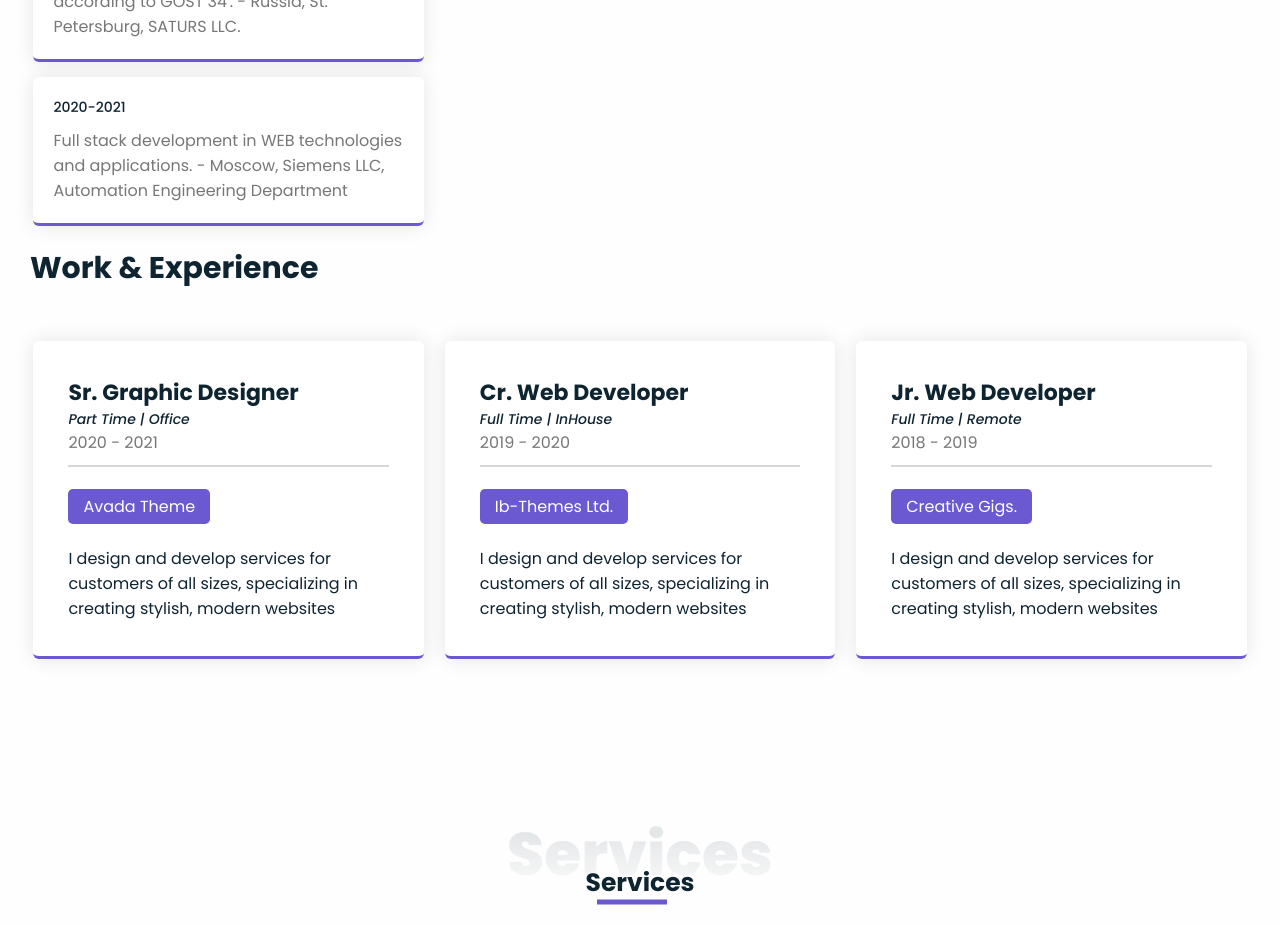
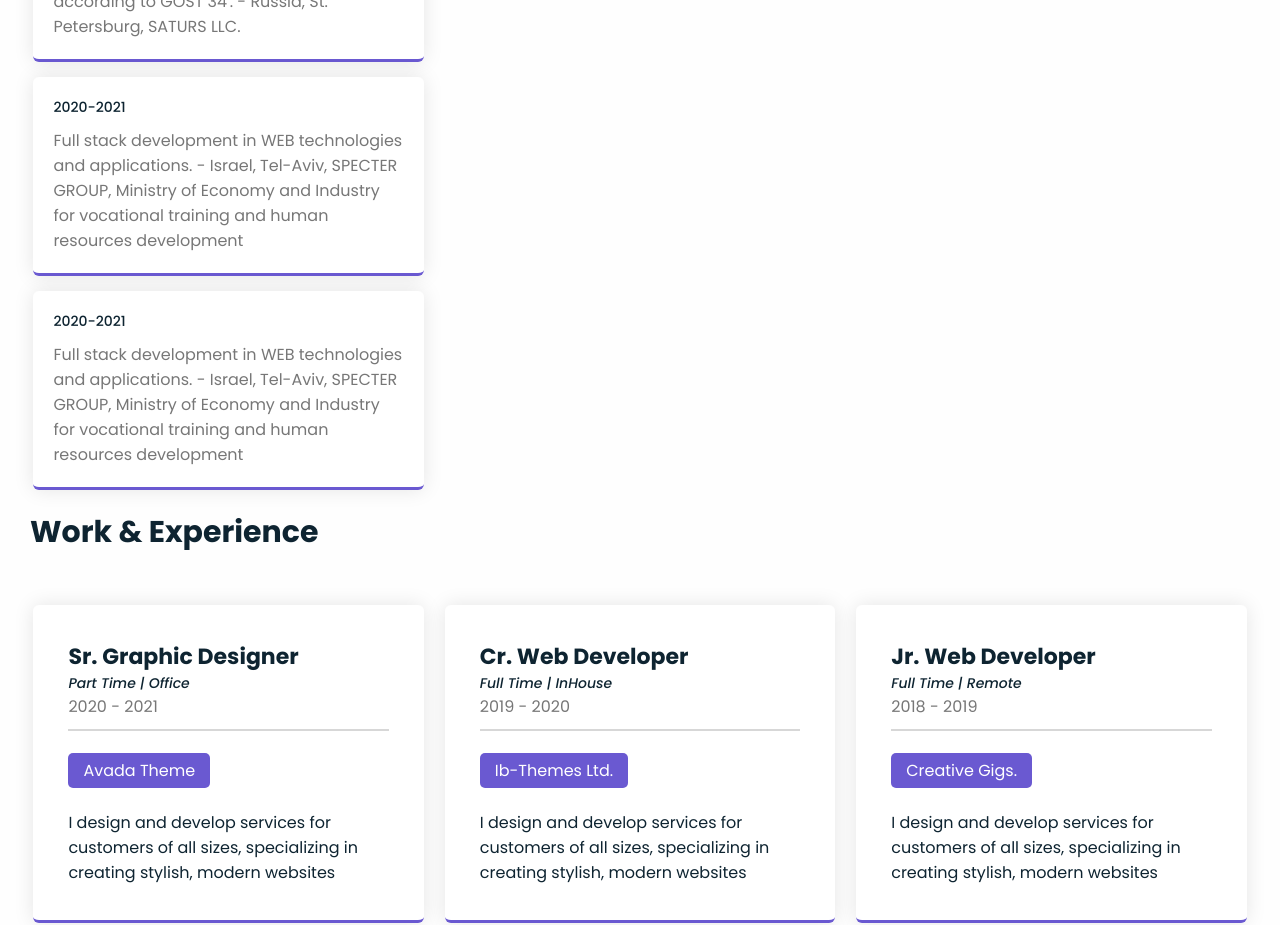
Before and after one commit to yukovarkadi/portfolio, a React (Vite) app: page / in a window 1280 px wide. Shown: the part 2540-3465 px from the top of the page. Built offline with nearby package versions, Linux system fonts and the light colour scheme.

Commit message:
commit
add education

```diff
--- a/src/components/data/education.js
+++ b/src/components/data/education.js
@@ -26,6 +26,13 @@ export const education = [
   {
     year: "2020-2021",
     degree: "Full stack development in WEB technologies and applications.",
-    institutoin: "Moscow, Siemens LLC, Automation Engineering Department",
+    institutoin:
+      "Israel, Tel-Aviv, SPECTER GROUP, Ministry of Economy and Industry for vocational training and human resources development",
+  },
+  {
+    year: "2020-2021",
+    degree: "Full stack development in WEB technologies and applications.",
+    institutoin:
+      "Israel, Tel-Aviv, SPECTER GROUP, Ministry of Economy and Industry for vocational training and human resources development",
   },
 ];
```
